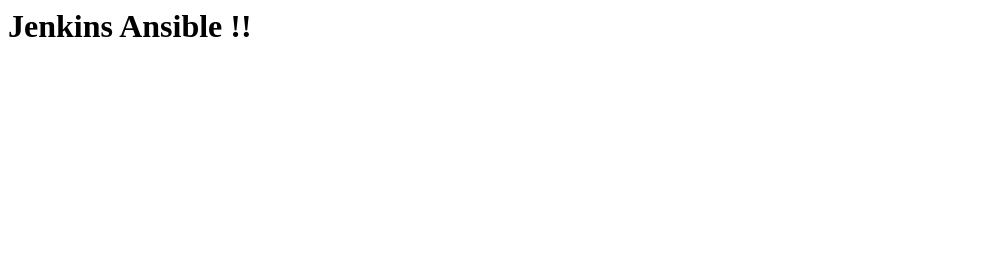
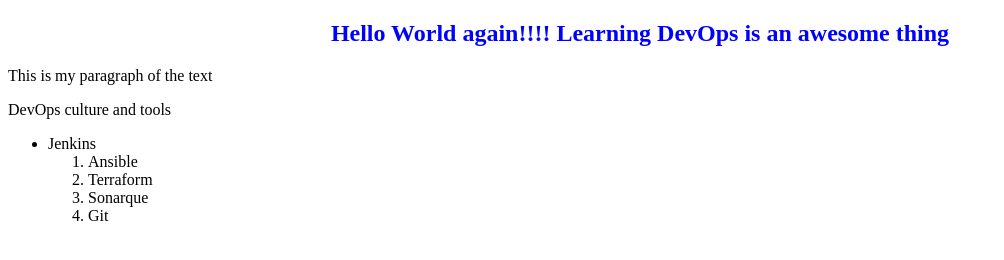
Before and after one commit to kehbixgit/Apache_Ansible_Jenkins, a plain HTML site: page index.html in a window 1280 px wide. Shown: the whole page, without its empty margins (0-1004 px from the left). Drawn offline with Linux system fonts and the light colour scheme.

Commit message:
Update index.html

```diff
--- a/index.html
+++ b/index.html
@@ -1 +1,25 @@
-<h1> Jenkins Ansible !!</h1>
+
+<!DOCTYPE html>
+<html>
+  <head>
+      <title>My Terransible web page!</title>
+          <style>
+          h2 {
+              color: blue;
+              text-align: center;
+              }
+         </style>
+  </head>
+     <body>
+         <h2>Hello World again!!!! Learning DevOps is an awesome thing</h2>
+         <p>This is my paragraph  of the text</p>
+         <p>DevOps culture and tools</p>
+         <ul>
+             <li>Jenkins</li>
+         <ol>
+             <li>Ansible</li>
+             <li>Terraform</li>
+             <li>Sonarque</li>
+             <li>Git</li>
+     </body>
+</html>
```
